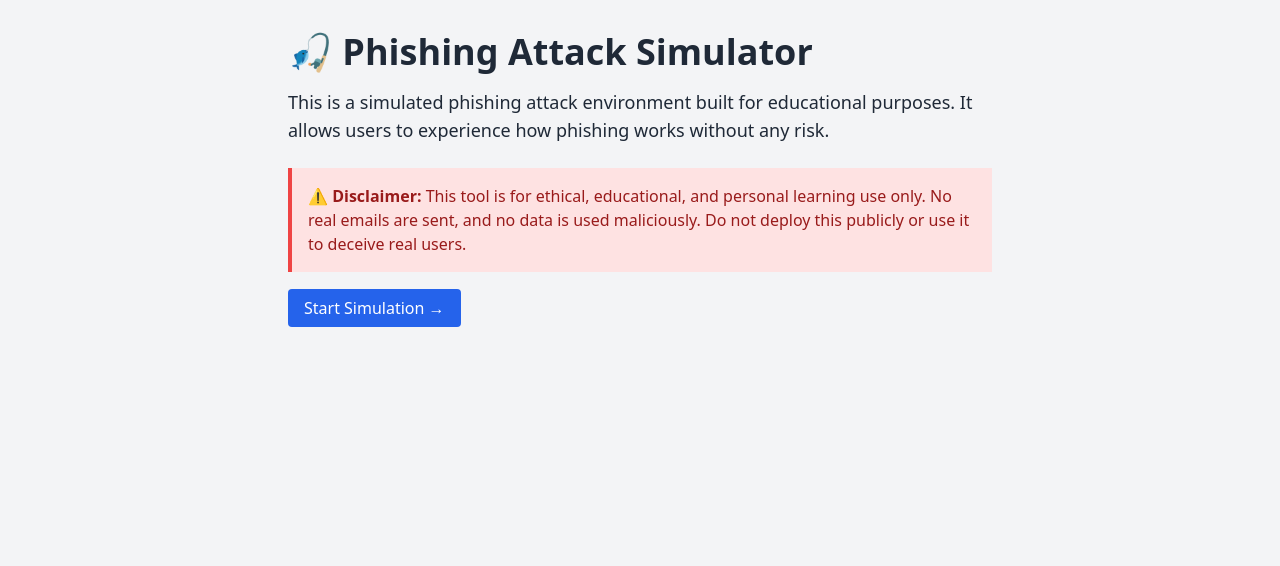
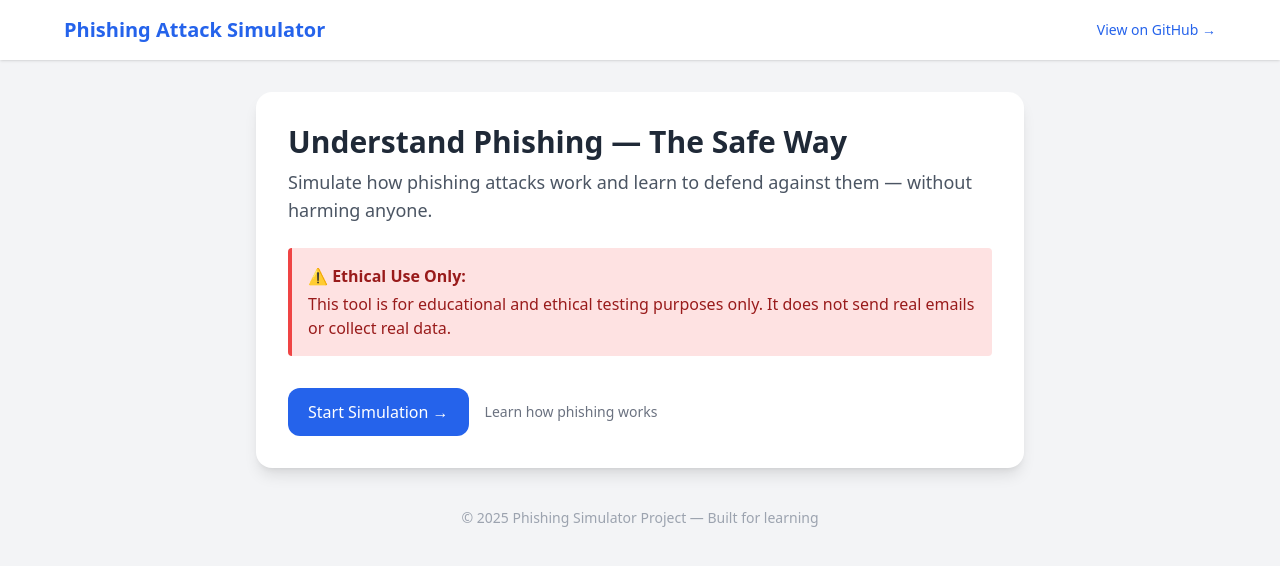
Before and after one commit to Sithranjan-Suresh/phishing-simulator, a Flask app: page / in a window 1280 px wide. Shown: the top 566 px of the page. Run offline with Flask 3, Linux system fonts and the light colour scheme; some libraries are stand-ins or nearby versions.

Commit message:
Add homepage with disclaimer and setup first Flask route

```diff
--- a/templates/index.html
+++ b/templates/index.html
@@ -1,28 +1,54 @@
-<!-- templates/index.html -->
 <!DOCTYPE html>
 <html lang="en">
 <head>
-  <meta charset="UTF-8">
-  <title>Phishing Simulator</title>
+  <meta charset="UTF-8" />
+  <meta name="viewport" content="width=device-width, initial-scale=1.0" />
+  <title>Phishing Attack Simulator</title>
   <script src="https://cdn.tailwindcss.com"></script>
 </head>
-<body class="bg-gray-100 text-gray-800 font-sans">
+<body class="bg-gray-100 text-gray-900 font-sans">
 
-  <div class="max-w-3xl mx-auto p-8">
-    <h1 class="text-4xl font-bold mb-4">🎣 Phishing Attack Simulator</h1>
+  <!-- Header -->
+  <header class="bg-white shadow p-4 sticky top-0 z-10">
+    <div class="max-w-6xl mx-auto flex justify-between items-center">
+      <h1 class="text-xl font-bold text-blue-600">Phishing Attack Simulator</h1>
+      <a href="https://github.com/Sithranjan-Suresh/phishing-simulator" target="_blank" class="text-sm text-blue-600 hover:underline">
+        View on GitHub →
+      </a>
+    </div>
+  </header>
 
-    <p class="mb-6 text-lg">
-      This is a simulated phishing attack environment built for educational purposes. It allows users to experience how phishing works without any risk.
+  <!-- Main Content -->
+  <main class="max-w-3xl mx-auto p-8 mt-8 bg-white shadow-lg rounded-2xl">
+
+    <!-- Title -->
+    <h2 class="text-3xl font-bold mb-2 text-gray-800">Understand Phishing — The Safe Way</h2>
+    <p class="text-lg text-gray-600 mb-6">
+      Simulate how phishing attacks work and learn to defend against them — without harming anyone.
     </p>
 
-    <div class="bg-red-100 text-red-800 border-l-4 border-red-500 p-4 mb-6">
-      <strong>⚠️ Disclaimer:</strong> This tool is for ethical, educational, and personal learning use only. No real emails are sent, and no data is used maliciously. Do not deploy this publicly or use it to deceive real users.
+    <!-- Disclaimer -->
+    <div class="bg-red-100 text-red-800 border-l-4 border-red-500 p-4 mb-8 rounded">
+      <strong>⚠️ Ethical Use Only:</strong>
+      <p class="mt-1">
+        This tool is for educational and ethical testing purposes only. It does not send real emails or collect real data.
+      </p>
     </div>
 
-    <a href="/phishing-email" class="bg-blue-600 hover:bg-blue-700 text-white px-4 py-2 rounded">
-      Start Simulation →
-    </a>
-  </div>
+    <!-- Call to Action -->
+    <div class="flex items-center space-x-4">
+      <a href="/phishing-email" class="bg-blue-600 hover:bg-blue-700 text-white px-5 py-3 rounded-xl font-medium transition">
+        Start Simulation →
+      </a>
+      <a href="#" class="text-sm text-gray-500 hover:underline">Learn how phishing works</a>
+    </div>
+
+  </main>
+
+  <!-- Footer -->
+  <footer class="mt-10 text-center text-gray-400 text-sm">
+    © 2025 Phishing Simulator Project — Built for learning
+  </footer>
 
 </body>
 </html>
```
